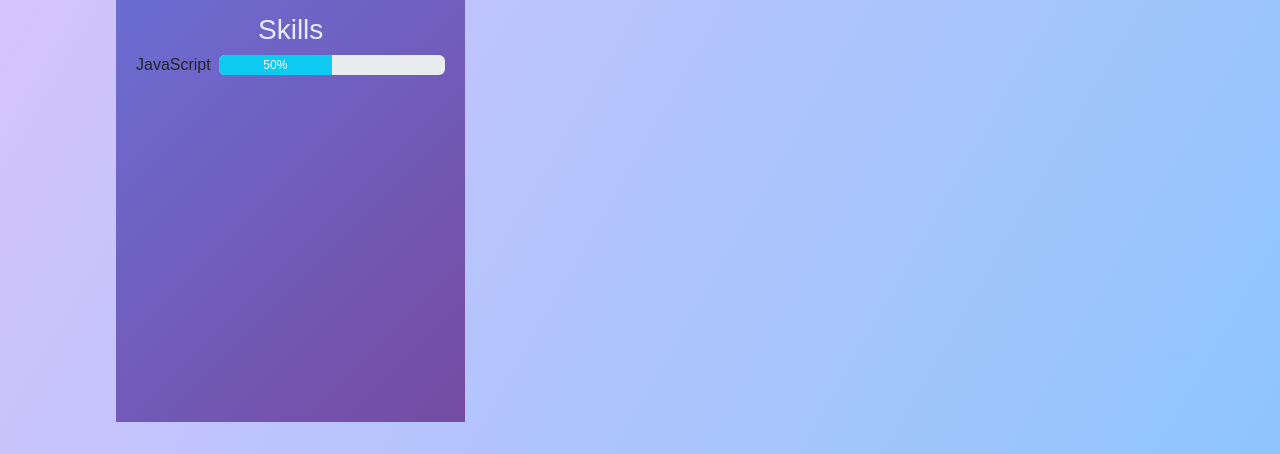
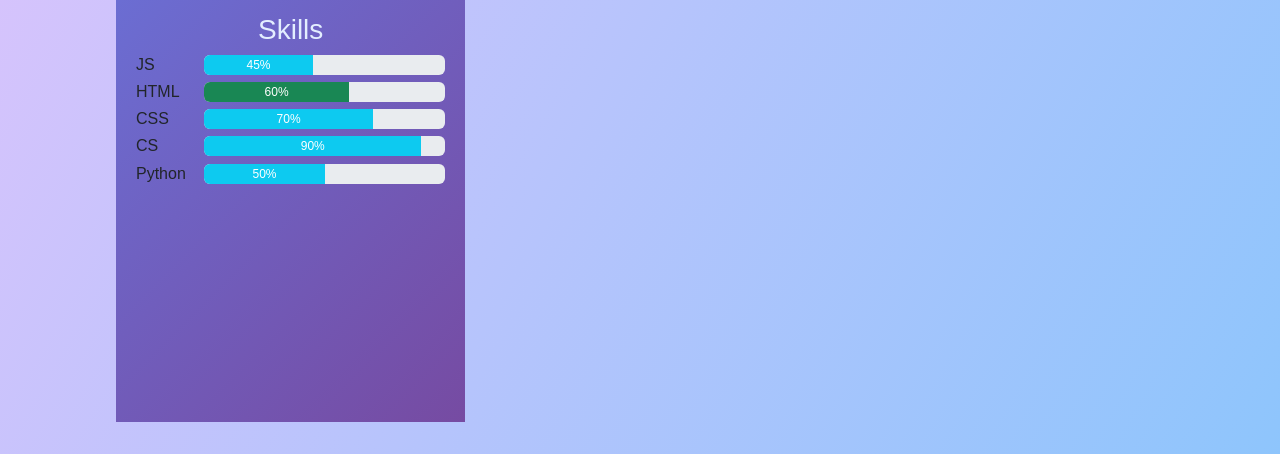
Before and after one commit to HisakoK/Resume, a plain HTML site: page index.html in a window 1280 px wide. Shown: the part 410-864 px from the top of the page. Drawn offline with nearby package versions, Linux system fonts and the light colour scheme.

Commit message:
skill-set-update

```diff
--- a/index.html
+++ b/index.html
@@ -65,7 +65,31 @@
             </h3>
             <ul class="ps-0">
               <li class="d-flex">
-                <h6 class="flex-shrink-1 me-2 skill-title">JavaScript</h5>
+                <h6 class="w-25 me-2 skill-title">JS</h5>
+                <div class="w-100 progress" style="height: 20px;">
+                  <div class="progress-bar bg-info" role="progressbar" style="width: 45%" aria-valuenow="45" aria-valuemin="0" aria-valuemax="100">45%</div>
+                </div>
+              </li>
+              <li class="d-flex">
+                <h6 class="w-25 me-2 skill-title">HTML</h5>
+                <div class="w-100 progress" style="height: 20px;">
+                  <div class="progress-bar bg-success" role="progressbar" style="width: 60%" aria-valuenow="60" aria-valuemin="0" aria-valuemax="100">60%</div>
+                </div>
+              </li>
+              <li class="d-flex">
+                <h6 class="w-25 me-2 skill-title">CSS</h5>
+                <div class="w-100 progress" style="height: 20px;">
+                  <div class="progress-bar bg-info" role="progressbar" style="width: 70%" aria-valuenow="70" aria-valuemin="0" aria-valuemax="100">70%</div>
+                </div>
+              </li>
+              <li class="d-flex">
+                <h6 class="w-25 me-2 skill-title">CS</h5>
+                  <div class="w-100 progress" style="height: 20px;">
+                    <div class="progress-bar bg-info" role="progressbar" style="width: 90%" aria-valuenow="90" aria-valuemin="0" aria-valuemax="100">90%</div>
+                  </div>
+              </li>
+              <li class="d-flex">
+                <h6 class="w-25 me-2 skill-title">Python</h5>
                 <div class="w-100 progress" style="height: 20px;">
                   <div class="progress-bar bg-info" role="progressbar" style="width: 50%" aria-valuenow="50" aria-valuemin="0" aria-valuemax="100">50%</div>
                 </div>
```
